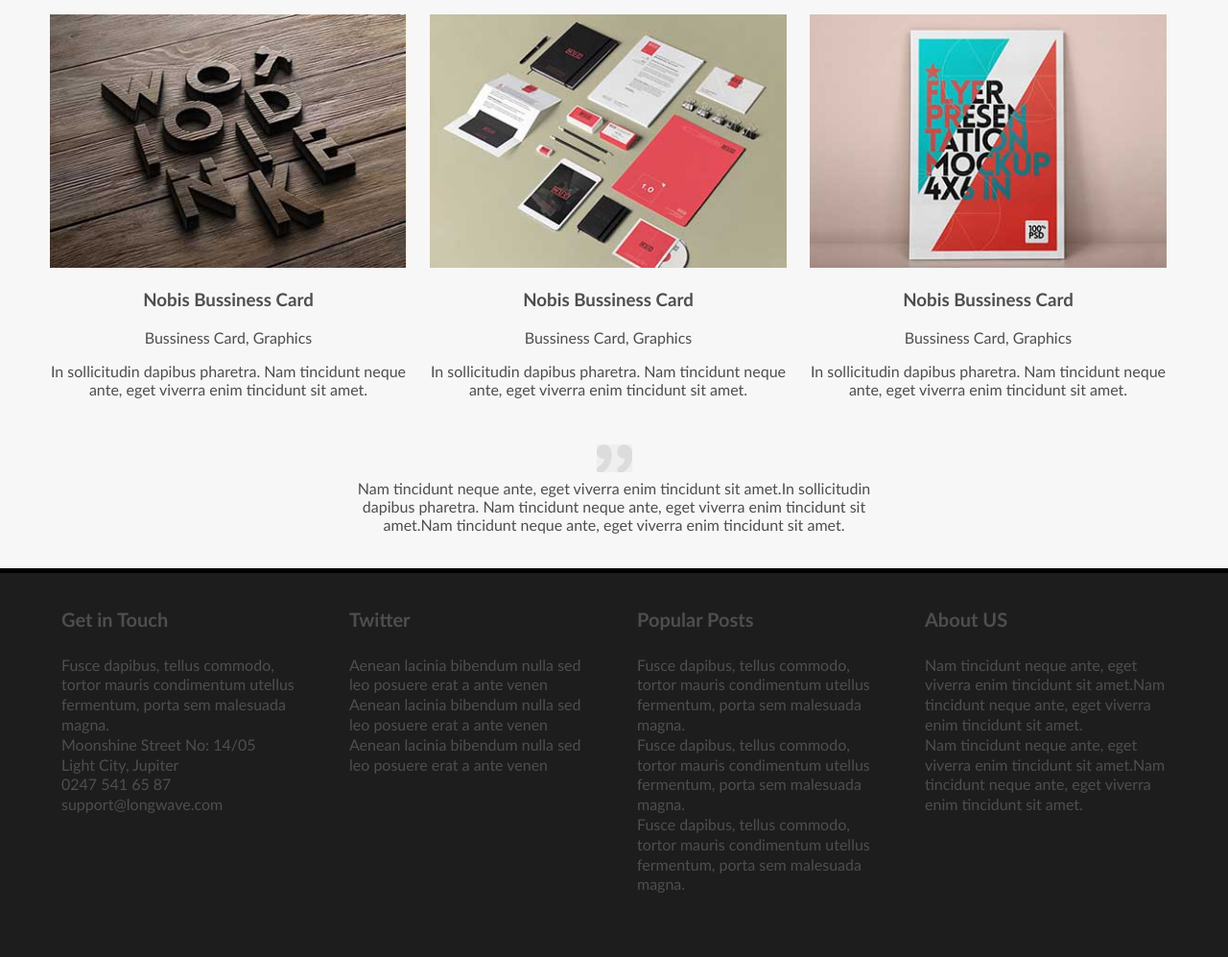
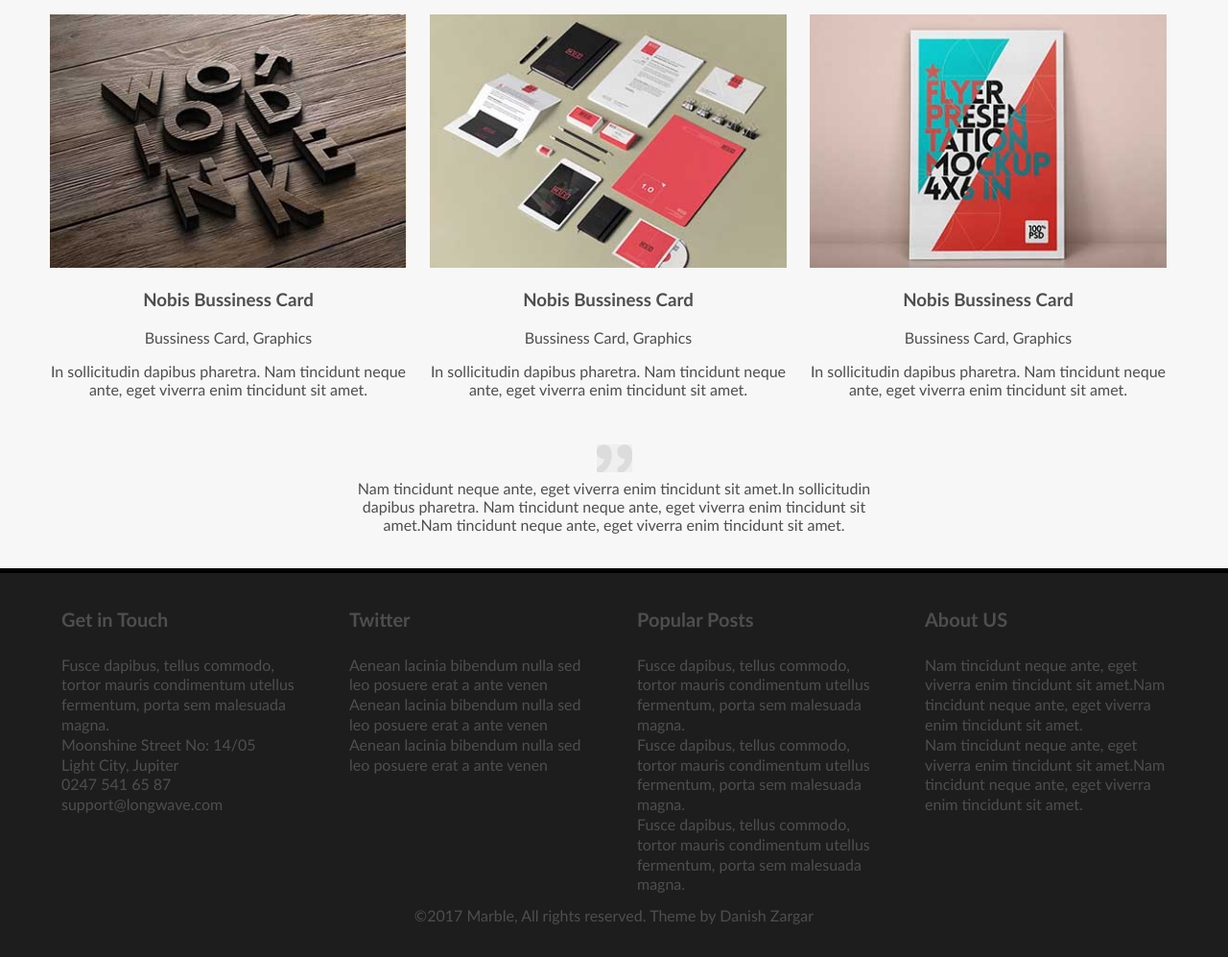
Before and after one commit to contactdani/psd-responsive, a plain HTML site: page index.html in a window 1280 px wide. Shown: the part 956-1953 px from the top of the page at 96% size. Drawn offline with Linux system fonts and the light colour scheme.

Commit message:
Footer Div problem now fixed

```diff
--- a/index.html
+++ b/index.html
@@ -115,7 +115,9 @@
                     <li>Nam tincidunt neque ante, eget viverra enim tincidunt sit amet.Nam tincidunt neque ante, eget viverra enim tincidunt sit amet.</li>
                     <li>Nam tincidunt neque ante, eget viverra enim tincidunt sit amet.Nam tincidunt neque ante, eget viverra enim tincidunt sit amet.</li>
                 </ul>
-
+            </div>
+            <div class="copyright">
+                &copy;2017 Marble, All rights reserved. Theme by Danish Zargar
             </div>
         </footer>
     </body>
```
